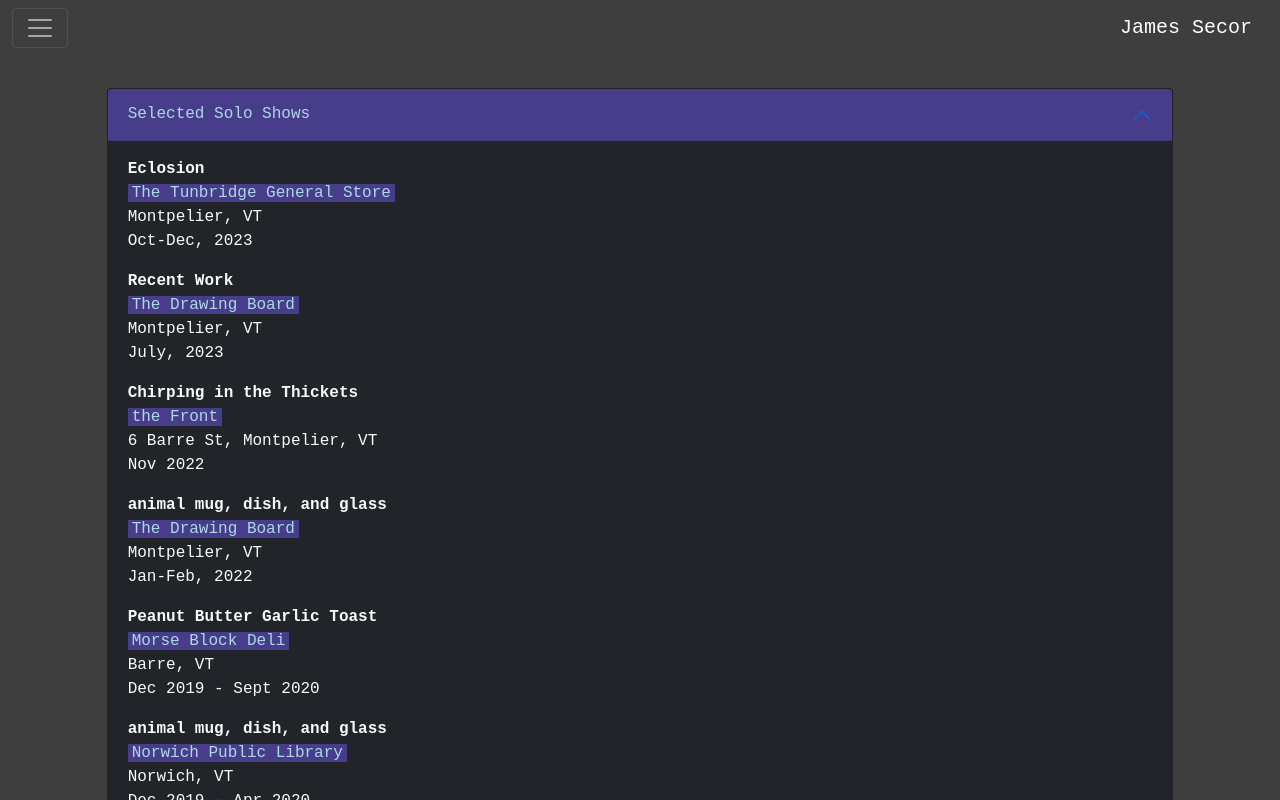
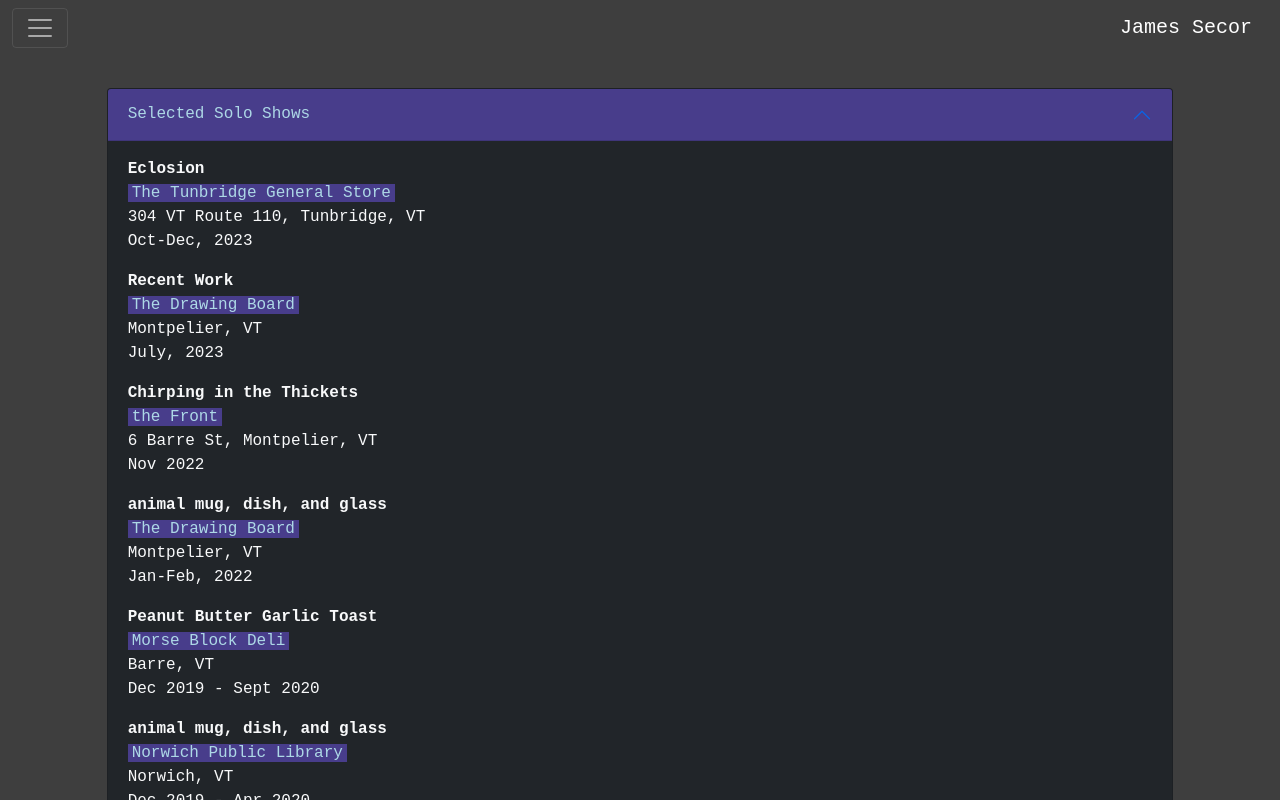
Before and after one commit to jamessecor/artsite_react_frontend, a React (Vite) app: page /cv in a window 1280 px wide. Shown: the top 800 px of the page. Built offline with nearby package versions, Linux system fonts and the light colour scheme; no server answers.

Commit message:
fix: updated address

```diff
--- a/src/data/cv.js
+++ b/src/data/cv.js
@@ -3,7 +3,7 @@
         name: 'Eclosion',
         location: 'The Tunbridge General Store',
         url: "https://thetunbridgegeneralstore.com/",
-        address: "Montpelier, VT",
+        address: "304 VT Route 110, Tunbridge, VT",
         dates: "Oct-Dec, 2023"
     },
     {
```
